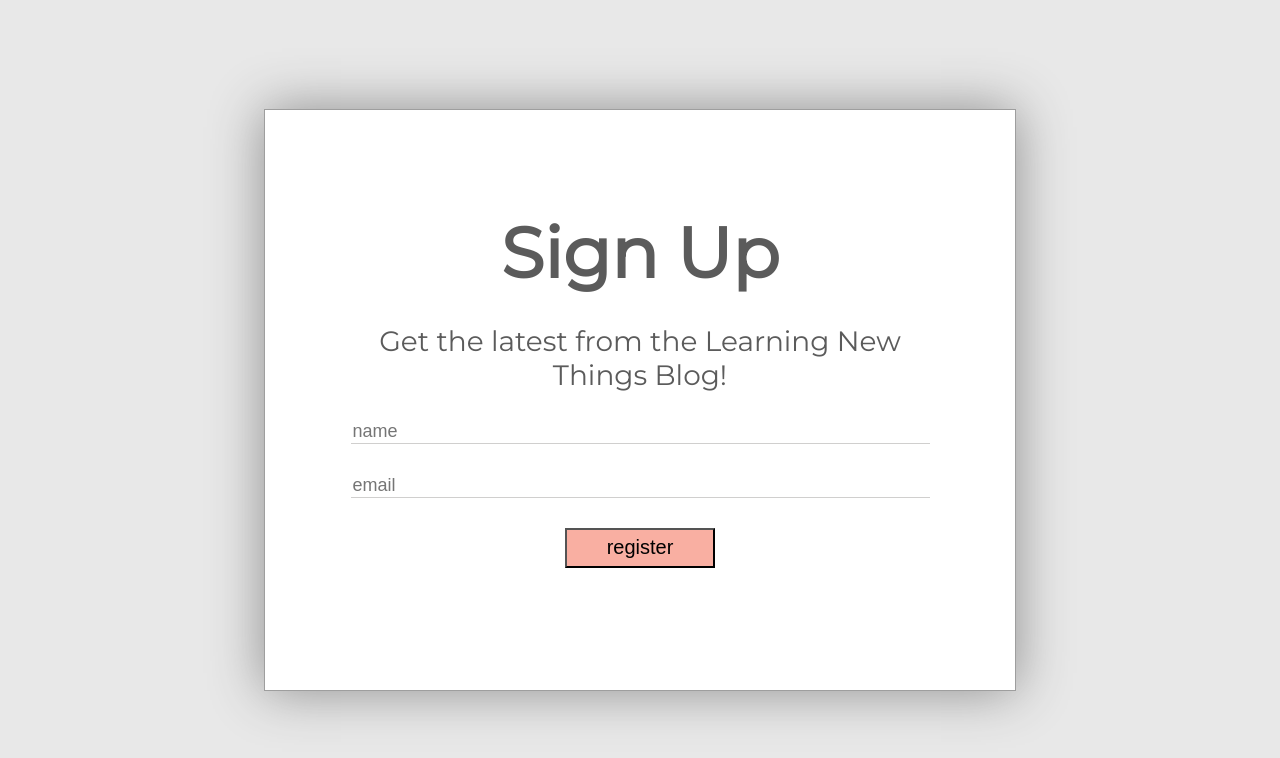
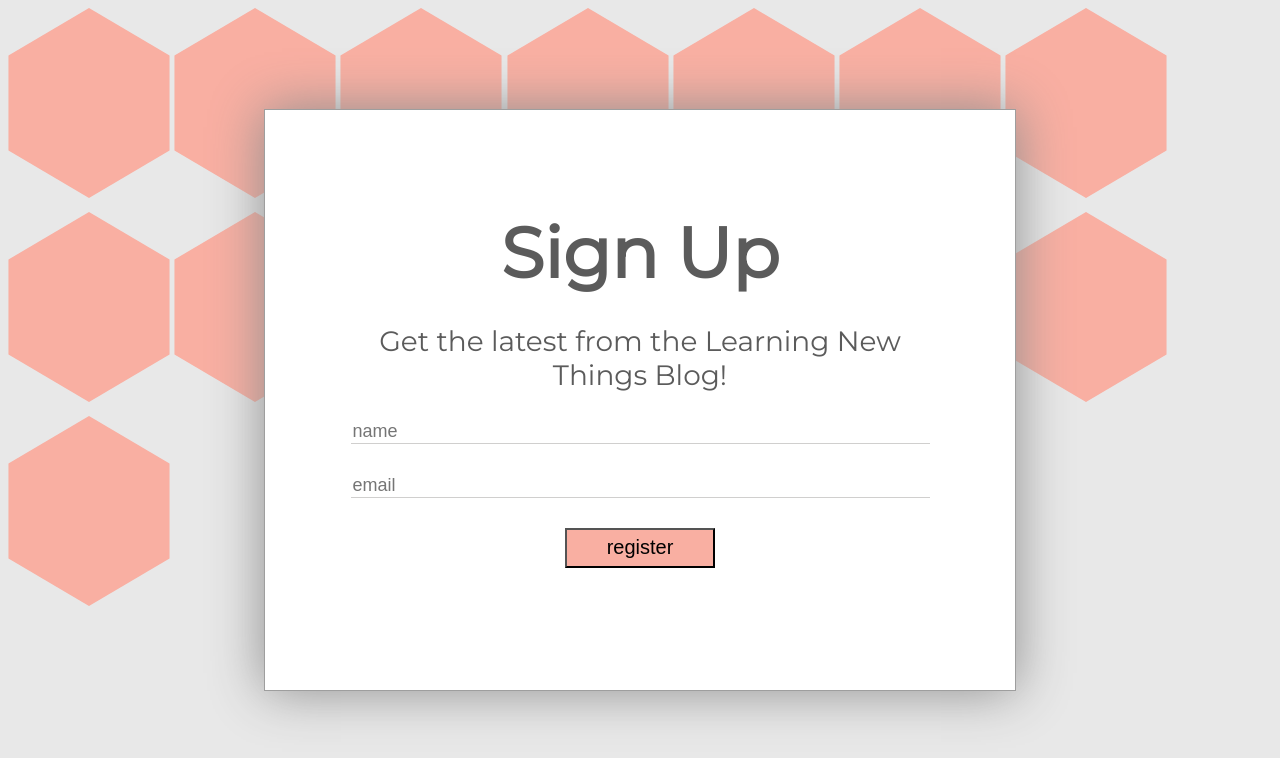
Before and after one commit to stacietaylorcima/generic_signup_page, a website: page index.html in a window 1280 px wide. Drawn offline with Linux system fonts and the light colour scheme.

Commit message:
create hexagon.svg file, include with img tag in index.html 15 times

```diff
--- a/index.html
+++ b/index.html
@@ -7,7 +7,21 @@
     <link rel="stylesheet" href="styles.css">
   </head>
   <body>
-
+<img src="images/hexagon.svg">
+<img src="images/hexagon.svg">
+<img src="images/hexagon.svg">
+<img src="images/hexagon.svg">
+<img src="images/hexagon.svg">
+<img src="images/hexagon.svg">
+<img src="images/hexagon.svg">
+<img src="images/hexagon.svg">
+<img src="images/hexagon.svg">
+<img src="images/hexagon.svg">
+<img src="images/hexagon.svg">
+<img src="images/hexagon.svg">
+<img src="images/hexagon.svg">
+<img src="images/hexagon.svg">
+<img src="images/hexagon.svg">
     <div class="signup">
     <h2>Sign Up</h2>
       <p>Get the latest from the Learning New Things Blog!</p>
```
Also changed, not shown: images/hexagon.svg (added).
